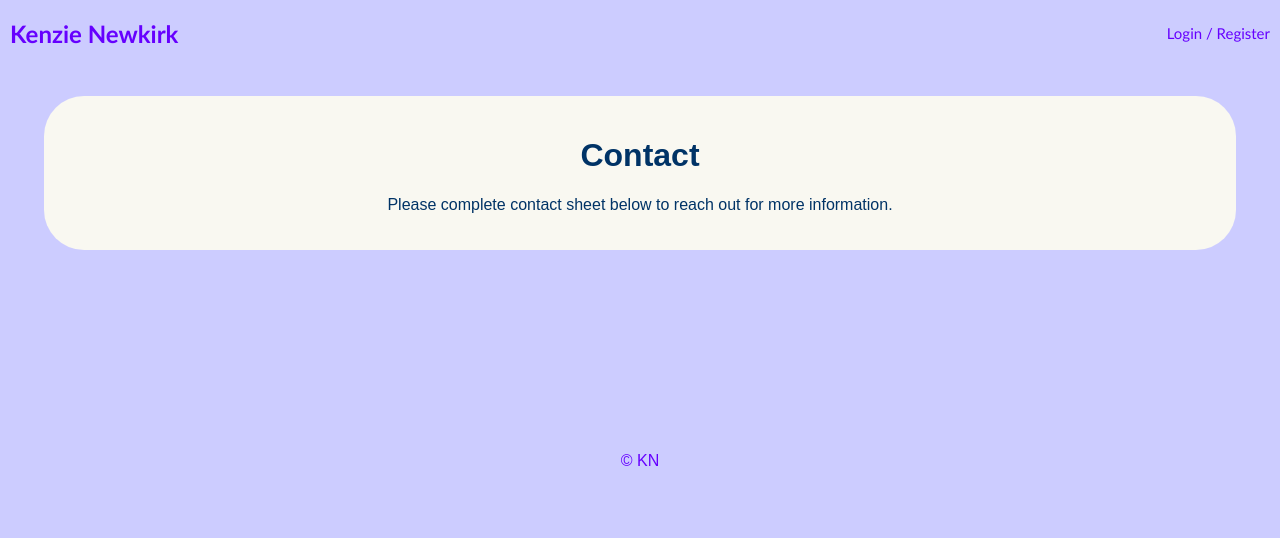
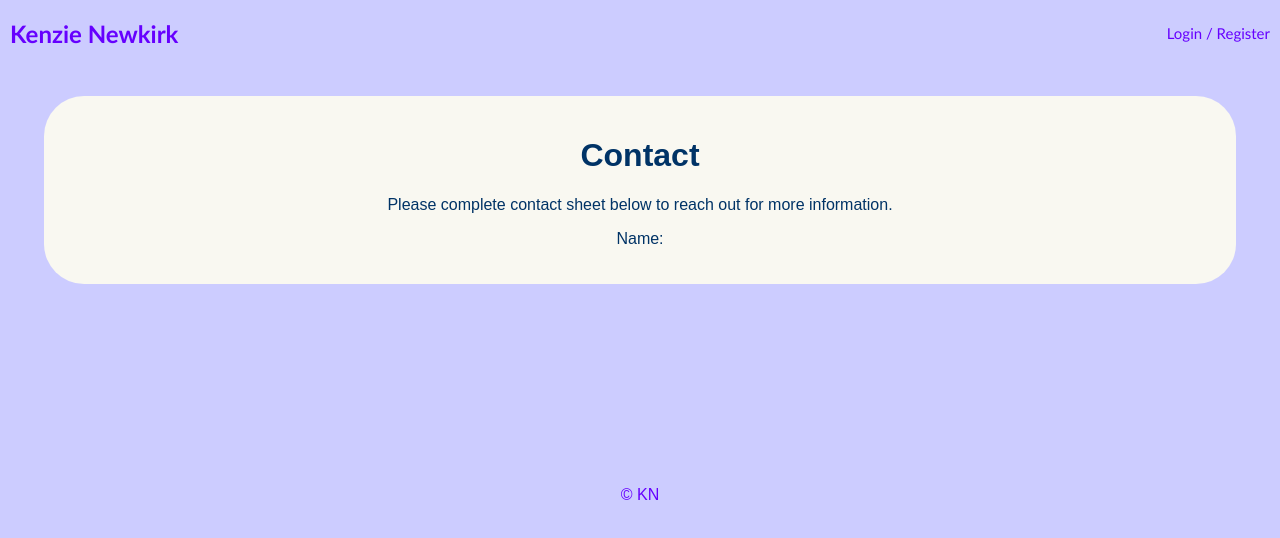
Before and after one commit to mackenzienewkirk/blog, a React (Create React App) app: page /#/about in a window 1280 px wide. Shown: the top 538 px of the page. Built offline with nearby package versions, Linux system fonts and the light colour scheme; no server answers.

Commit message:
added input section

```diff
--- a/src/components/AboutPage/AboutPage.jsx
+++ b/src/components/AboutPage/AboutPage.jsx
@@ -11,6 +11,10 @@ function AboutPage() {
       <div>
         <h1>Contact</h1>
         <p>Please complete contact sheet below to reach out for more information.</p>
+        <div>
+          <p>Name:</p>
+
+        </div>
 
       </div>
     </div>
```
